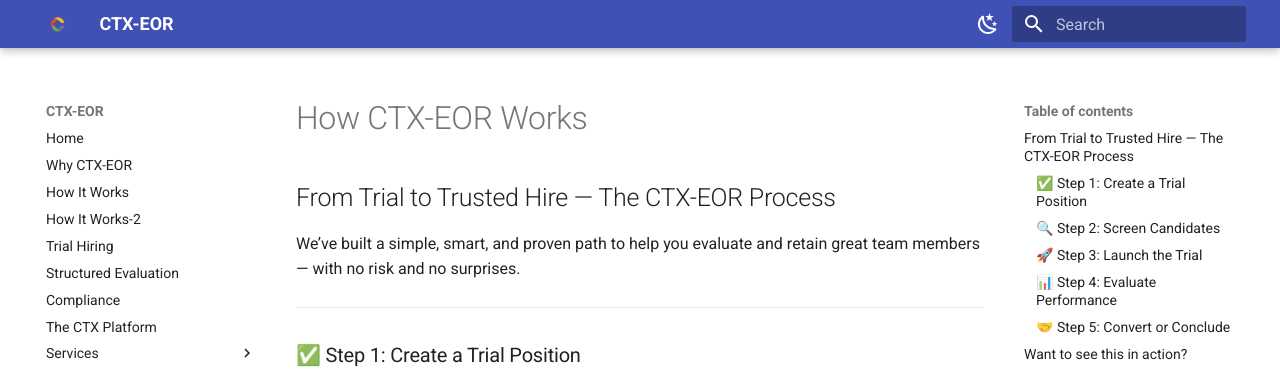
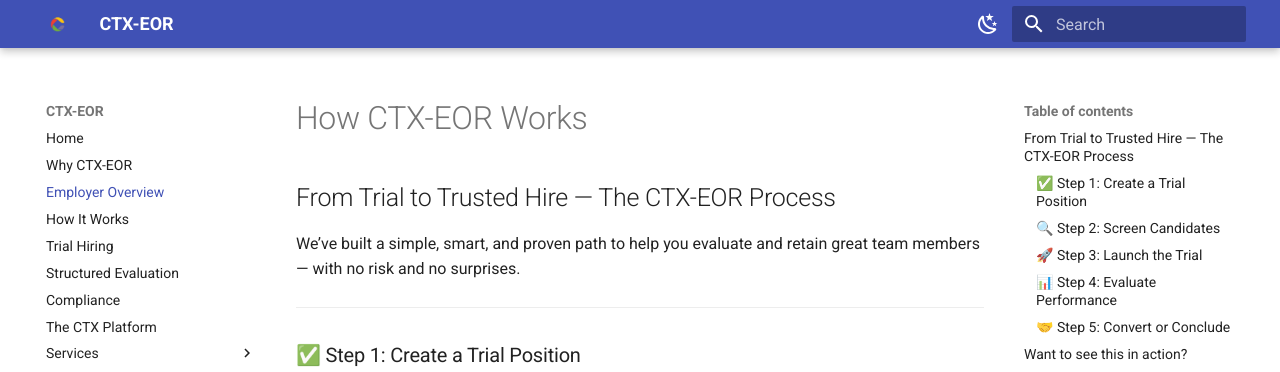
Before and after one commit to cirrusflyer275ds/ctx-eor-site, an MkDocs documentation site: the page built from docs/employer-overview.md, in a window 1280 px wide. Shown: the top 372 px of the page. Built offline with MkDocs 1.6.1 and Material for MkDocs 9.7.7, drawn with Linux system fonts in a browser that asks for light colours.

Commit message:
Update mkdocs.yml

```diff
--- a/mkdocs.yml
+++ b/mkdocs.yml
@@ -20,8 +20,8 @@
 nav:
   - Home: index.md
   - Why CTX-EOR: why-ctx.md
+  - Employer Overview: employer-overview.md
   - How It Works: how-it-works.md
-  - How It Works-2: how-it-works.md
   - Trial Hiring: trial-hiring.md
   - Structured Evaluation: structured-evaluation.md
   - Compliance: compliance.md
```
